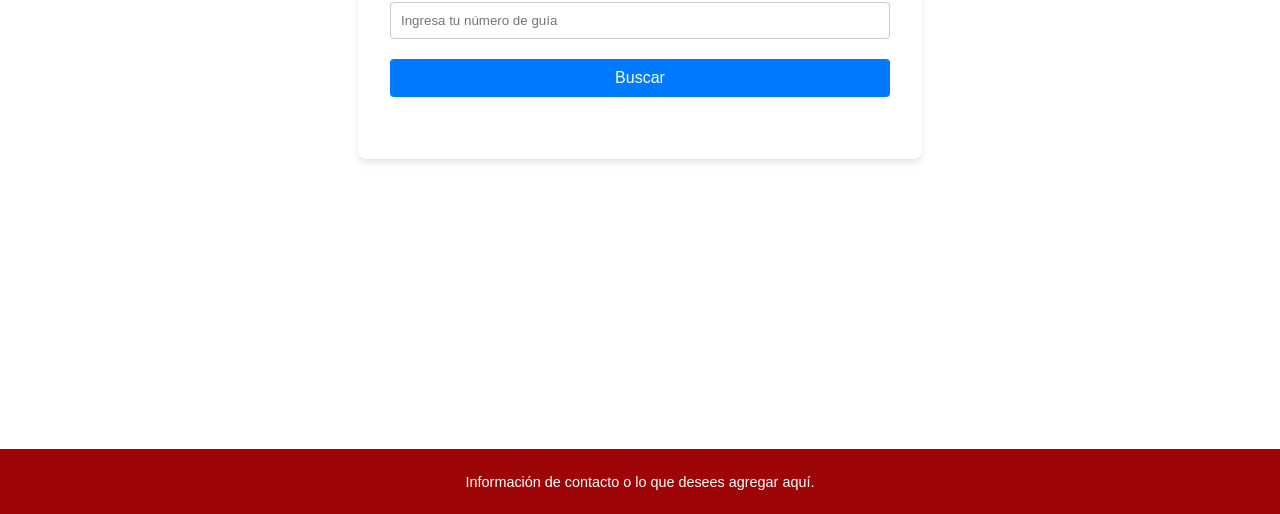
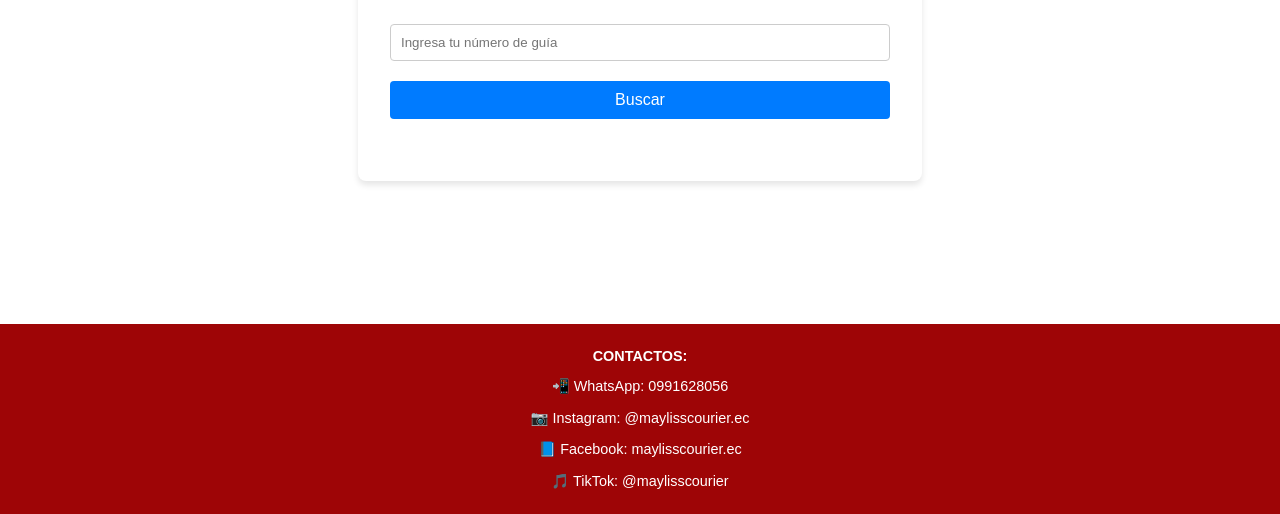
Before and after one commit to Maylisss/mayliss-courier-rastreo, a plain HTML site: page index.html in a window 1280 px wide. Shown: the part 286-800 px from the top of the page. Drawn offline with Linux system fonts and the light colour scheme.

Commit message:
Agregando enlaces de contacto en el footer

```diff
--- a/index.html
+++ b/index.html
@@ -17,7 +17,11 @@
     </div>
 
     <div class="footer">
-        <p>Información de contacto o lo que desees agregar aquí.</p>
+        <p><strong>CONTACTOS:</strong></p>
+        <p>📲 <a href="https://wa.me/593991628056" target="_blank">WhatsApp: 0991628056</a></p>
+        <p>📷 <a href="https://www.instagram.com/maylisscourier.ec" target="_blank">Instagram: @maylisscourier.ec</a></p>
+        <p>📘 <a href="https://www.facebook.com/maylisscourier.ec" target="_blank">Facebook: maylisscourier.ec</a></p>
+        <p>🎵 <a href="https://www.tiktok.com/@maylisscourier" target="_blank">TikTok: @maylisscourier</a></p>
     </div>
 
     <script src="script.js"></script>
--- a/style.css
+++ b/style.css
@@ -22,18 +22,8 @@ body {
     margin-bottom: 60px;
 }
 
-.logo-container {
-    margin-bottom: 20px;
-}
-
-.logo-container img {
-    max-width: 400px;
-    height: auto;
-}
-
 h1 {
     color: #333;
-    margin-top: 0;
 }
 
 input, button {
@@ -90,6 +80,7 @@ button:hover {
 .package-info p {
     margin: 5px 0;
 }
+
 .flag-icon {
     width: 20px;
     height: auto;
@@ -110,3 +101,8 @@ button:hover {
     box-sizing: border-box;
     font-size: 0.9em;
 }
+
+.footer a {
+    color: white; /* Para que los enlaces sean blancos */
+    text-decoration: none; /* Quita el subrayado */
+}
```
